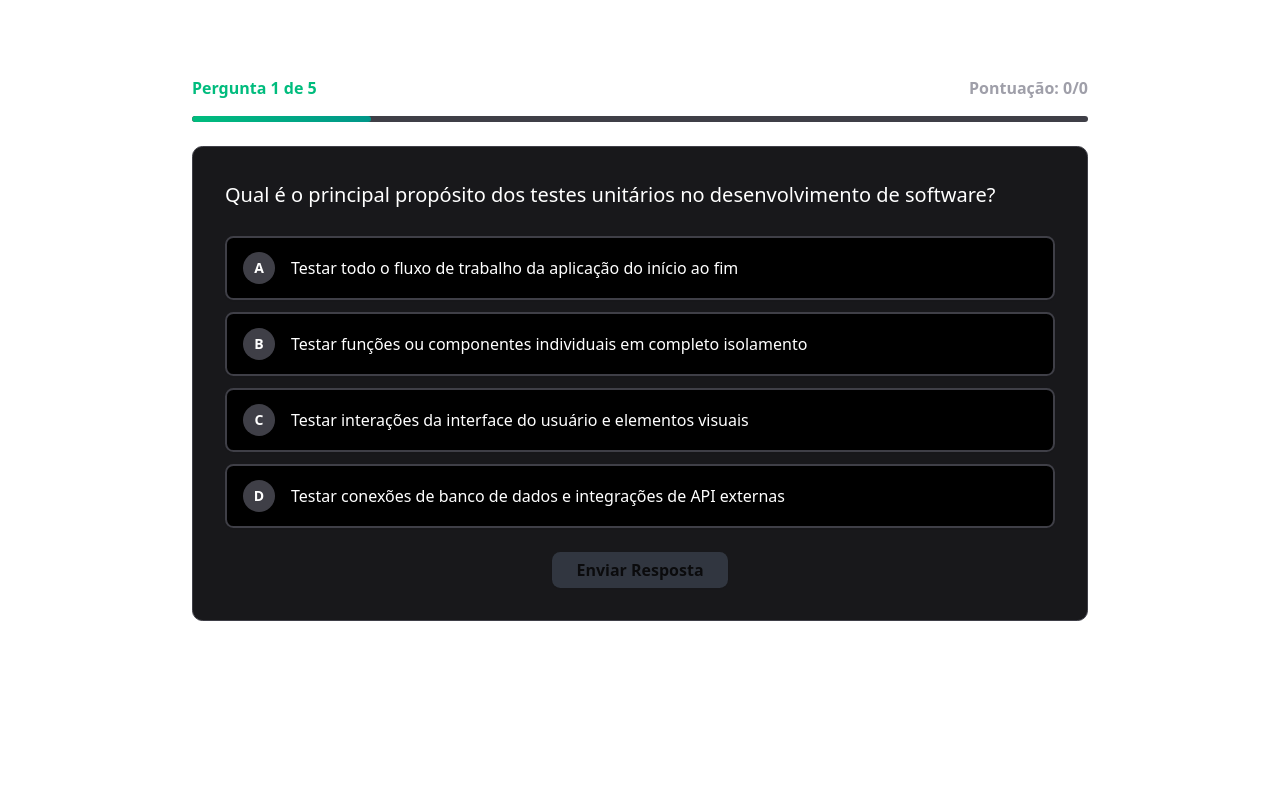
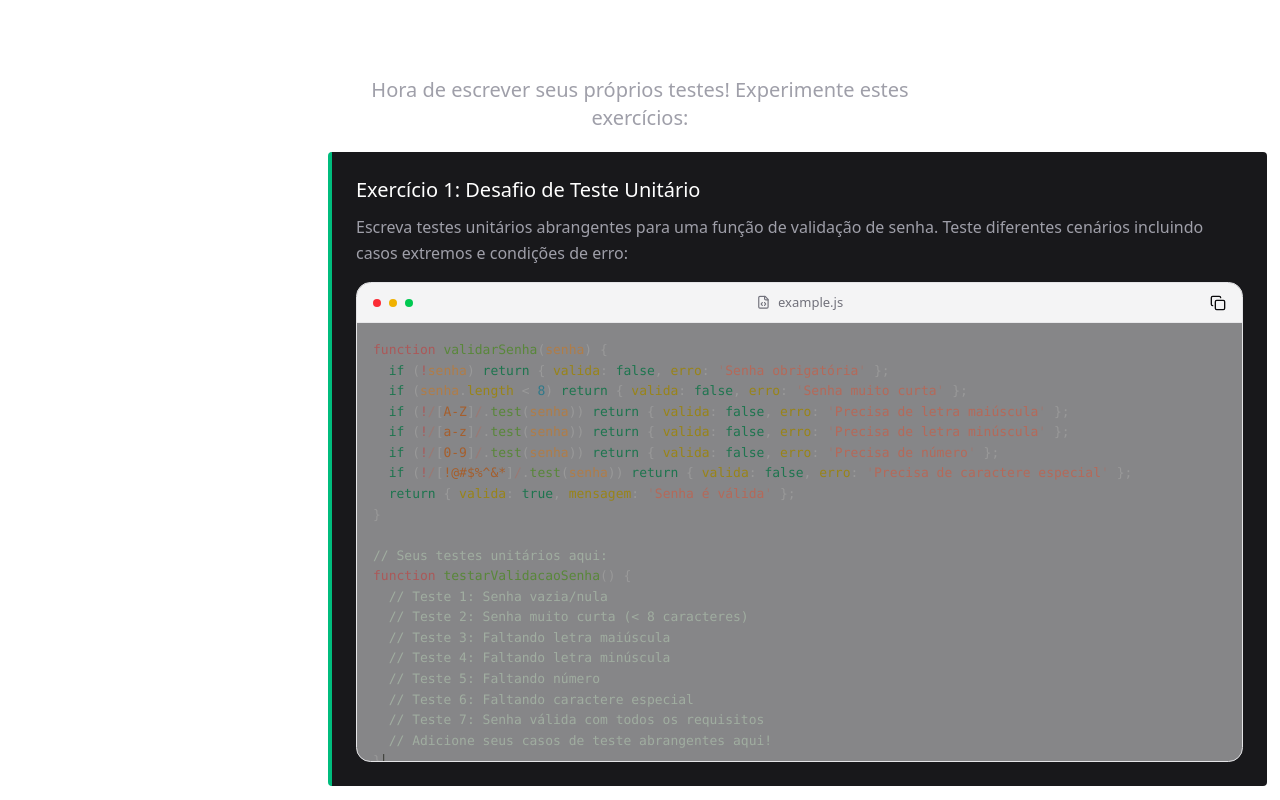
Before and after one commit to brunomestanza/presentation-shadcn-ui, a Next.js app: page / in a window 1280 px wide. Shown: the top 800 px of the page. Built offline with nearby package versions, Linux system fonts and the light colour scheme.

Commit message:
feat: :sparkles: add pratice slide

```diff
--- a/src/app/page.tsx
+++ b/src/app/page.tsx
@@ -1,78 +1,133 @@
+import { PracticeSlide } from '@/components/slides/pratice-slide'
 import { QuizSlide } from '@/components/slides/quiz-slide'
 
 export default function Home() {
 	return (
 		<div className="p-4">
-			<QuizSlide
+			<PracticeSlide
 				data={{
-					id: 13,
-					type: 'quiz',
-					title: 'Quiz Interativo',
-					questions: [
+					id: 14,
+					type: 'practice',
+					title: 'Prática Hands-On',
+					exercises: [
 						{
-							question:
-								'Qual é o principal propósito dos testes unitários no desenvolvimento de software?',
-							options: [
-								'Testar todo o fluxo de trabalho da aplicação do início ao fim',
-								'Testar funções ou componentes individuais em completo isolamento',
-								'Testar interações da interface do usuário e elementos visuais',
-								'Testar conexões de banco de dados e integrações de API externas',
-							],
-							correctAnswer: 1,
-							explanation:
-								'Testes unitários focam em testar funções ou componentes individuais em isolamento para garantir que funcionem corretamente por conta própria, sem dependências de outras partes do sistema.',
+							title: 'Exercício 1: Desafio de Teste Unitário',
+							description:
+								'Escreva testes unitários abrangentes para uma função de validação de senha. Teste diferentes cenários incluindo casos extremos e condições de erro:',
+							code: `function validarSenha(senha) {
+  if (!senha) return { valida: false, erro: 'Senha obrigatória' };
+  if (senha.length < 8) return { valida: false, erro: 'Senha muito curta' };
+  if (!/[A-Z]/.test(senha)) return { valida: false, erro: 'Precisa de letra maiúscula' };
+  if (!/[a-z]/.test(senha)) return { valida: false, erro: 'Precisa de letra minúscula' };
+  if (!/[0-9]/.test(senha)) return { valida: false, erro: 'Precisa de número' };
+  if (!/[!@#$%^&*]/.test(senha)) return { valida: false, erro: 'Precisa de caractere especial' };
+  return { valida: true, mensagem: 'Senha é válida' };
+}
+
+// Seus testes unitários aqui:
+function testarValidacaoSenha() {
+  // Teste 1: Senha vazia/nula
+  // Teste 2: Senha muito curta (< 8 caracteres)
+  // Teste 3: Faltando letra maiúscula
+  // Teste 4: Faltando letra minúscula
+  // Teste 5: Faltando número
+  // Teste 6: Faltando caractere especial
+  // Teste 7: Senha válida com todos os requisitos
+  // Adicione seus casos de teste abrangentes aqui!
+}`,
 						},
 						{
-							question:
-								'Na pirâmide de testes, qual tipo de teste você deveria ter mais?',
-							options: [
-								'Testes de Interface (Ponta a Ponta)',
-								'Testes de Integração',
-								'Testes Unitários',
-								'Testes Manuais',
-							],
-							correctAnswer: 2,
-							explanation:
-								'Testes unitários deveriam formar a base da pirâmide de testes (70-80% dos testes) porque são rápidos, confiáveis, baratos de manter e ajudam a capturar bugs cedo no desenvolvimento.',
+							title: 'Exercício 2: Desafio de Teste de Integração',
+							description:
+								'Crie um teste de integração para um sistema de posts de blog que valida, salva e notifica assinantes:',
+							code: `const posts = [];
+const assinantes = ['usuario1@exemplo.com', 'usuario2@exemplo.com'];
+
+function validarPost(post) {
+  if (!post.titulo || post.titulo.length < 5) return { valido: false, erro: 'Título muito curto' };
+  if (!post.conteudo || post.conteudo.length < 50) return { valido: false, erro: 'Conteúdo muito curto' };
+  if (!post.autor || post.autor.length < 2) return { valido: false, erro: 'Autor obrigatório' };
+  return { valido: true };
+}
+
+function salvarPost(post) {
+  const novoPost = {
+    id: posts.length + 1,
+    ...post,
+    criadoEm: new Date().toISOString(),
+    publicado: true
+  };
+  posts.push(novoPost);
+  return novoPost;
+}
+
+function notificarAssinantes(post) {
+  const notificacoes = assinantes.map(email => ({
+    email,
+    assunto: \`Novo post: \${post.titulo}\`,
+    enviado: true
+  }));
+  return \`Notificados \${assinantes.length} assinantes sobre: \${post.titulo}\`;
+}
+
+function publicarPost(dadosPost) {
+  const validacao = validarPost(dadosPost);
+  if (!validacao.valido) return { sucesso: false, erro: validacao.erro };
+
+  const post = salvarPost(dadosPost);
+  const notificacao = notificarAssinantes(post);
+
+  return { sucesso: true, post, notificacao };
+}
+
+// Seu teste de integração aqui - teste o fluxo completo!`,
 						},
 						{
-							question:
-								'Qual é a principal vantagem dos testes automatizados sobre testes manuais?',
-							options: [
-								'É mais caro mas fornece cobertura mais completa',
-								'Fornece feedback mais rápido e reduz significativamente erros humanos',
-								'Só funciona para aplicações simples com funcionalidade básica',
-								'Substitui completamente a necessidade de revisões de código e documentação',
-							],
-							correctAnswer: 1,
-							explanation:
-								'Testes automatizados fornecem feedback mais rápido durante o desenvolvimento, executam consistentemente sem erro humano e podem ser executados repetidamente como parte de pipelines de CI/CD.',
-						},
-						{
-							question:
-								'Quando você deveria escrever testes de integração na sua estratégia de testes?',
-							options: [
-								'Apenas depois que todos os testes unitários estão completos e passando',
-								'Para testar como múltiplos componentes trabalham juntos e interagem',
-								'Em vez de testes unitários para economizar tempo de desenvolvimento',
-								'Apenas para componentes de interface de usuário e elementos visuais',
-							],
-							correctAnswer: 1,
-							explanation:
-								'Testes de integração são escritos para verificar se múltiplos componentes funcionam corretamente juntos, testando as interfaces e fluxo de dados entre diferentes partes do sistema.',
-						},
-						{
-							question:
-								'Quais características tornam um teste unitário eficaz e manutenível?',
-							options: [
-								'Testa múltiplas funções de uma vez para máxima eficiência',
-								'Requer conexão com banco de dados para ser realista e completo',
-								'É rápido, confiável, independente e testa uma coisa por vez',
-								'Só testa cenários de caminho feliz para economizar tempo',
-							],
-							correctAnswer: 2,
-							explanation:
-								'Um bom teste unitário é rápido (executa em milissegundos), confiável (resultados consistentes), independente (não depende de outros testes) e foca em testar um comportamento específico com asserções claras.',
+							title: 'Exercício 3: Desafio de Teste de Interface',
+							description:
+								'Escreva um teste de interface abrangente para uma aplicação de lista de tarefas que cobre o fluxo completo do usuário:',
+							code: `let tarefas = [];
+let proximoId = 1;
+let filtro = 'todas'; // 'todas', 'ativas', 'concluidas'
+
+function adicionarTarefa(texto) {
+  if (!texto || !texto.trim()) return { sucesso: false, erro: 'Não é possível adicionar tarefa vazia' };
+  const tarefa = { id: proximoId++, texto: texto.trim(), concluida: false, criadaEm: new Date() };
+  tarefas.push(tarefa);
+  return { sucesso: true, mensagem: \`Adicionada: \${tarefa.texto}\`, tarefa };
+}
+
+function alternarTarefa(id) {
+  const tarefa = tarefas.find(t => t.id === id);
+  if (!tarefa) return { sucesso: false, erro: 'Tarefa não encontrada' };
+  tarefa.concluida = !tarefa.concluida;
+  return { sucesso: true, mensagem: \`\${tarefa.concluida ? 'Concluída' : 'Não concluída'}: \${tarefa.texto}\` };
+}
+
+function excluirTarefa(id) {
+  const indice = tarefas.findIndex(t => t.id === id);
+  if (indice === -1) return { sucesso: false, erro: 'Tarefa não encontrada' };
+  const excluida = tarefas.splice(indice, 1)[0];
+  return { sucesso: true, mensagem: \`Excluída: \${excluida.texto}\` };
+}
+
+function definirFiltro(novoFiltro) {
+  if (!['todas', 'ativas', 'concluidas'].includes(novoFiltro)) {
+    return { sucesso: false, erro: 'Filtro inválido' };
+  }
+  filtro = novoFiltro;
+  return { sucesso: true, mensagem: \`Filtro definido para: \${filtro}\` };
+}
+
+function obterTarefasFiltradas() {
+  switch (filtro) {
+    case 'ativas': return tarefas.filter(t => !t.concluida);
+    case 'concluidas': return tarefas.filter(t => t.concluida);
+    default: return tarefas;
+  }
+}
+
+// Teste o fluxo completo do usuário: adicionar, alternar, filtrar, excluir!`,
 						},
 					],
 				}}
--- /dev/null
+++ b/src/components/slides/pratice-slide.tsx
@@ -0,0 +1,87 @@
+'use client'
+
+import { FileCode } from 'lucide-react'
+import type { SlideData } from '@/types/slide-types'
+import { CodeEditor } from '../ui/code-editor'
+
+interface PracticeSlideProps {
+	data: SlideData
+}
+
+export function PracticeSlide({ data }: PracticeSlideProps) {
+	return (
+		<div className="min-h-[400px] w-[50%] mx-auto">
+			<h1 className="text-2xl md:text-3xl lg:text-4xl font-bold text-white mb-5 text-center break-words">
+				{data.title}
+			</h1>
+
+			<div className="w-full max-w-full mx-auto">
+				<div className="text-center mb-5 text-base md:text-lg lg:text-xl text-zinc-400 break-words">
+					<p>
+						Hora de escrever seus próprios testes! Experimente estes exercícios:
+					</p>
+				</div>
+
+				<div className="grid gap-5 md:gap-6 mb-5 w-full">
+					{data.exercises?.map((exercise) => (
+						<div
+							key={exercise.title}
+							className="bg-zinc-900 p-5 md:p-6 rounded border-l-4 border-emerald-500 w-full box-border"
+						>
+							<h3 className="text-white mb-2.5 text-base md:text-lg lg:text-xl break-words">
+								{exercise.title}
+							</h3>
+							<p className="text-zinc-400 mb-4 leading-relaxed text-sm md:text-base break-words">
+								{exercise.description}
+							</p>
+							<CodeEditor
+								cursor
+								writing={false}
+								className="w-full h-[480px]"
+								lang="javascript"
+								title="example.js"
+								icon={<FileCode />}
+								duration={10}
+								delay={1}
+								copyButton
+								themes={{
+									light: 'vitesse-light',
+									dark: 'vitesse-dark',
+								}}
+							>
+								{exercise.code}
+							</CodeEditor>
+						</div>
+					))}
+				</div>
+
+				<div className="bg-zinc-900 p-5 md:p-6 rounded border-l-4 border-emerald-500 w-full box-border">
+					<h3 className="text-white mb-4 text-base md:text-lg lg:text-xl">
+						💡 Dicas:
+					</h3>
+					<ul className="list-none m-0 p-0">
+						<li className="py-1.5 text-zinc-400 relative pl-6 text-sm md:text-base break-words before:content-['💡'] before:absolute before:left-0">
+							Execute seus testes com:{' '}
+							<code className="bg-black text-emerald-500 px-1.5 py-0.5 rounded font-mono text-xs md:text-sm break-words">
+								node test.js
+							</code>
+						</li>
+						<li className="py-1.5 text-zinc-400 relative pl-6 text-sm md:text-base break-words before:content-['💡'] before:absolute before:left-0">
+							Use{' '}
+							<code className="bg-black text-emerald-500 px-1.5 py-0.5 rounded font-mono text-xs md:text-sm break-words">
+								console.log()
+							</code>{' '}
+							para ver resultados
+						</li>
+						<li className="py-1.5 text-zinc-400 relative pl-6 text-sm md:text-base break-words before:content-['💡'] before:absolute before:left-0">
+							Teste cenários de sucesso e falha
+						</li>
+						<li className="py-1.5 text-zinc-400 relative pl-6 text-sm md:text-base break-words before:content-['💡'] before:absolute before:left-0">
+							Comece simples, depois adicione mais casos de teste
+						</li>
+					</ul>
+				</div>
+			</div>
+		</div>
+	)
+}
```
